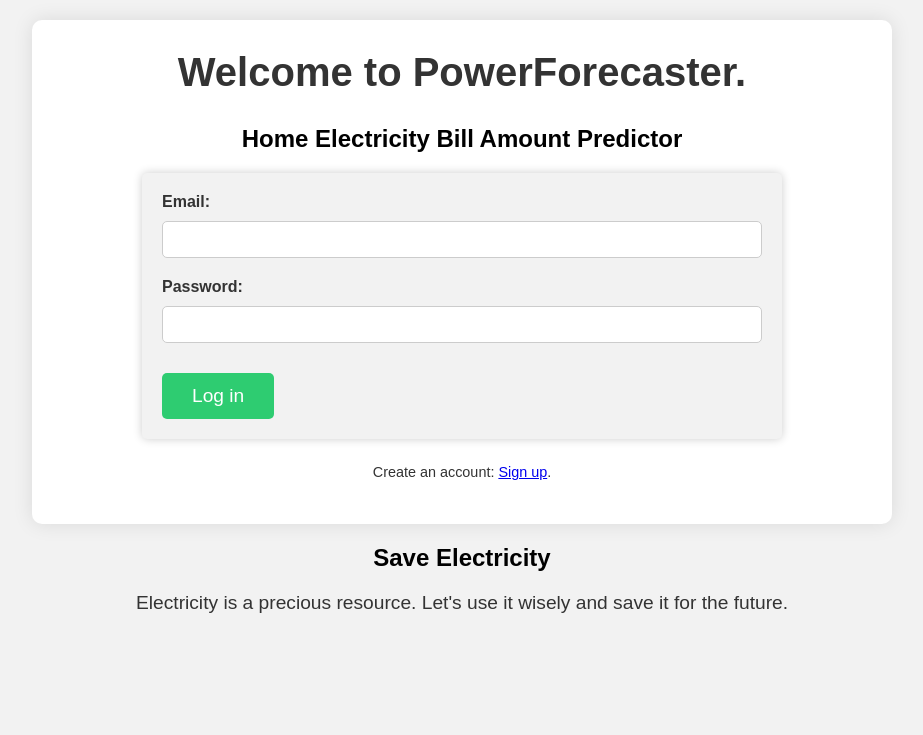
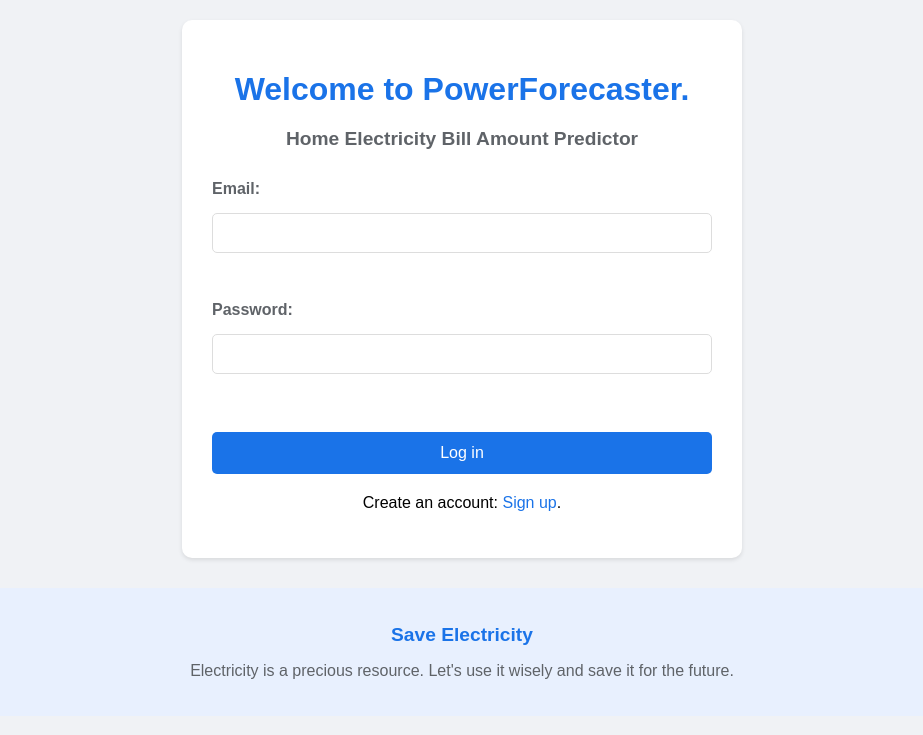
Before and after one commit to vishnu-0567/PowerForecaster, a Flask app: page / in a window 1280 px wide. Shown: the top 735 px of the page, without its empty margins (178-1101 px from the left). Run offline with Flask 3, Linux system fonts and the light colour scheme; parts of the project's set-up code (start-up, migrations or seed data) failed here and were passed over.

Commit message:
Update index.html

```diff
--- a/templates/index.html
+++ b/templates/index.html
@@ -2,7 +2,93 @@
 <html>
     <head>
         <title>Login Page</title>
-        <link rel="stylesheet" href="static/styles.css">
+        <style>
+            body {
+                font-family: Arial, sans-serif;
+                background-color: #f0f2f5;
+                margin: 0;
+                padding: 20px;
+            }
+            .container {
+                max-width: 500px;
+                margin: 0 auto;
+                background: white;
+                padding: 30px;
+                border-radius: 10px;
+                box-shadow: 0 2px 4px rgba(0, 0, 0, 0.1);
+            }
+            h1 {
+                color: #1a73e8;
+                text-align: center;
+                margin-bottom: 20px;
+            }
+            h2 {
+                color: #5f6368;
+                text-align: center;
+                margin-bottom: 30px;
+                font-size: 1.2em;
+            }
+            form {
+                display: flex;
+                flex-direction: column;
+                gap: 15px;
+            }
+            label {
+                font-weight: bold;
+                color: #5f6368;
+            }
+            input[type="text"],
+            input[type="password"],
+            input[type="email"] {
+                padding: 10px;
+                border: 1px solid #ddd;
+                border-radius: 5px;
+                font-size: 16px;
+            }
+            input[type="submit"] {
+                background-color: #1a73e8;
+                color: white;
+                padding: 12px;
+                border: none;
+                border-radius: 5px;
+                cursor: pointer;
+                font-size: 16px;
+                margin-top: 10px;
+            }
+            input[type="submit"]:hover {
+                background-color: #1557b0;
+            }
+            .error {
+                color: #d93025;
+                text-align: center;
+                margin-top: 10px;
+            }
+            .redirect-link {
+                text-align: center;
+                margin-top: 20px;
+            }
+            .redirect-link a {
+                color: #1a73e8;
+                text-decoration: none;
+            }
+            .redirect-link a:hover {
+                text-decoration: underline;
+            }
+            .electricity-section {
+                margin-top: 30px;
+                text-align: center;
+                padding: 20px;
+                background: #e8f0fe;
+                border-radius: 10px;
+            }
+            .electricity-section h2 {
+                color: #1a73e8;
+                margin-bottom: 10px;
+            }
+            .electricity-section p {
+                color: #5f6368;
+            }
+        </style>
     </head>
 
     <body>
@@ -13,11 +99,10 @@
 
                 <label for="email">Email:</label>
                 <input type="text" id="email" name="email" required>
-
-
+<br>
                 <label for="password">Password:</label>
                 <input type="password" id="password" name="password" required>
-
+<br>
                 <input type="submit" value="Log in">
             </form>
 
```
